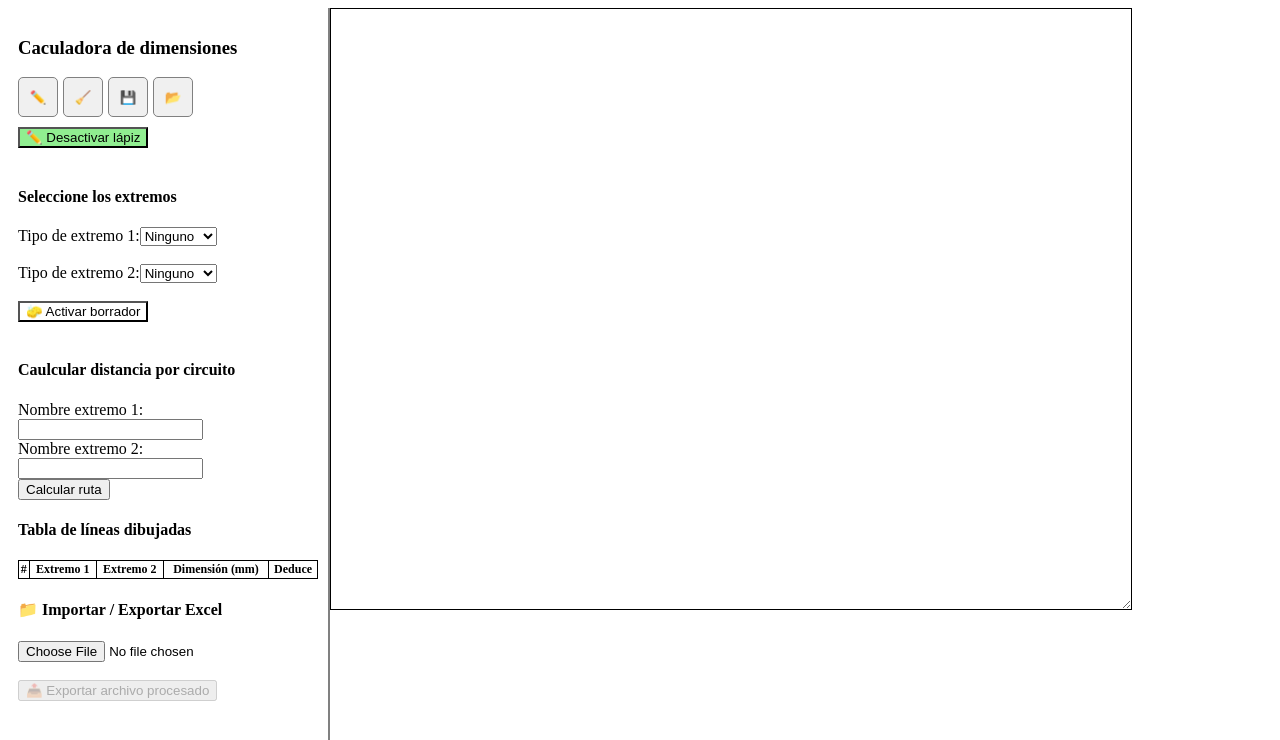
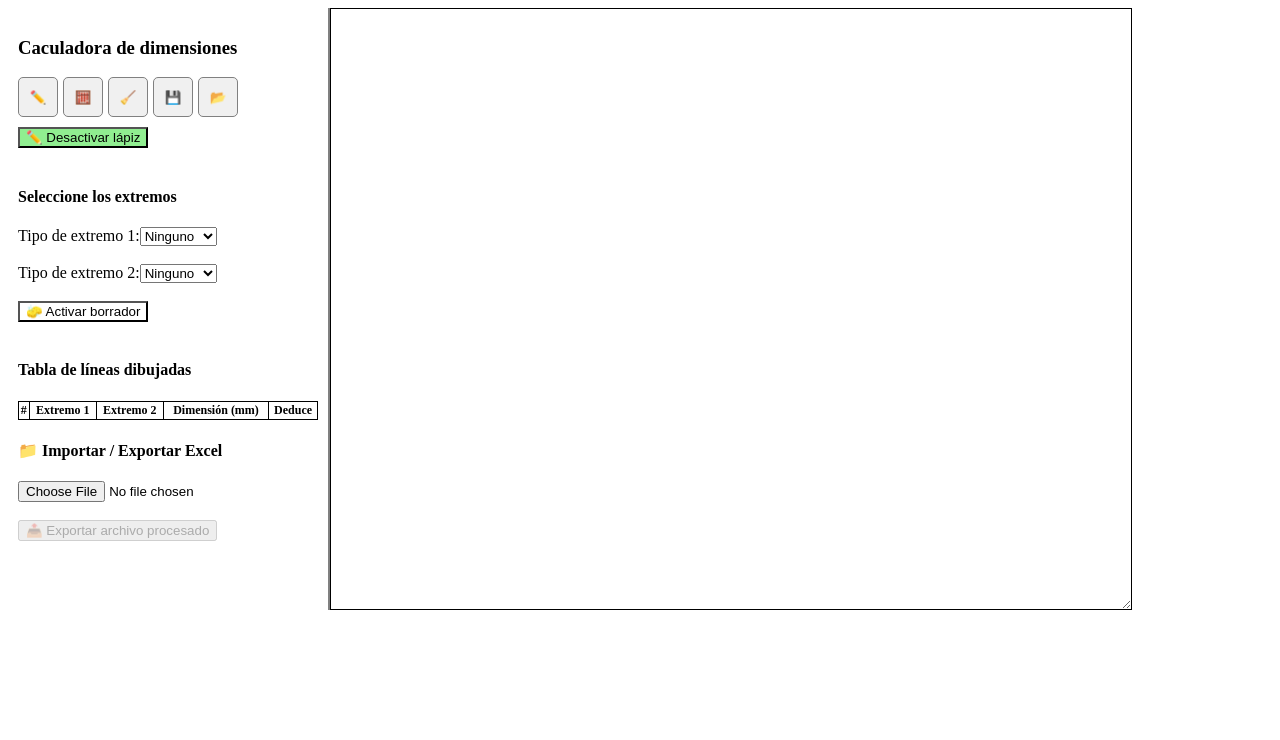
Before and after one commit to somerwest01/Dim_checktofrom, a React (Create React App) app: page / in a window 1280 px wide. Shown: the top 740 px of the page. Built offline with nearby package versions, Linux system fonts and the light colour scheme.

Commit message:
Update App.js

```diff
--- a/src/App.js
+++ b/src/App.js
@@ -28,6 +28,7 @@ const [pencilMode, setPencilMode] = useState(true);
   const [statusMessage, setStatusMessage] = useState('');
   const [archivoProcesado, setArchivoProcesado] = useState(false);
   const [canvasSize, setCanvasSize] = useState({ width: 800, height: 600 });
+  const [mostrarCalculadora, setMostrarCalculadora] = useState(false);
 
   const botonBase = {
   display: 'inline-flex',
@@ -504,6 +505,18 @@ setArchivoProcesado(true);
 </button>
 
   <button
+  onMouseEnter={() => setHoverBoton('calculadora')}
+  onMouseLeave={() => setHoverBoton(null)}
+  onClick={() => setMostrarCalculadora(!mostrarCalculadora)}
+  style={{
+    ...botonBase,
+    ...(hoverBoton === 'calculadora' ? botonExpandido : {})
+  }}
+>
+  🧮 {hoverBoton === 'calculadora' && 'Calculadora'}
+</button>
+
+<button
   onMouseEnter={() => setHoverBoton('limpiar')}
   onMouseLeave={() => setHoverBoton(null)}
   onClick={handleResetApp}
@@ -582,7 +595,10 @@ setArchivoProcesado(true);
               🧽 {eraserMode ? 'Desactivar borrador' : 'Activar borrador'}
             </button>
             <br /><br />
-            <h4>Caulcular distancia por circuito</h4>
+
+            {mostrarCalculadora && (
+  <>
+    <h4>Calcular distancia por circuito</h4>
     <label>Nombre extremo 1:</label>
     <input type="text" value={nameInput1} onChange={(e) => setNameInput1(e.target.value)} />
     <br />
@@ -592,6 +608,8 @@ setArchivoProcesado(true);
     <button onClick={calcularRutaReal}>Calcular ruta</button>
     {distanciaRuta !== null && (
       <p>📏 Distancia total: {distanciaRuta.toFixed(2)} mm<br />🧭 Ruta: {rutaCalculada.join(' → ')}</p>
+    )}
+  </>
 )}
 
 
```
Lines whose indentation alone changed are shown as unchanged.
